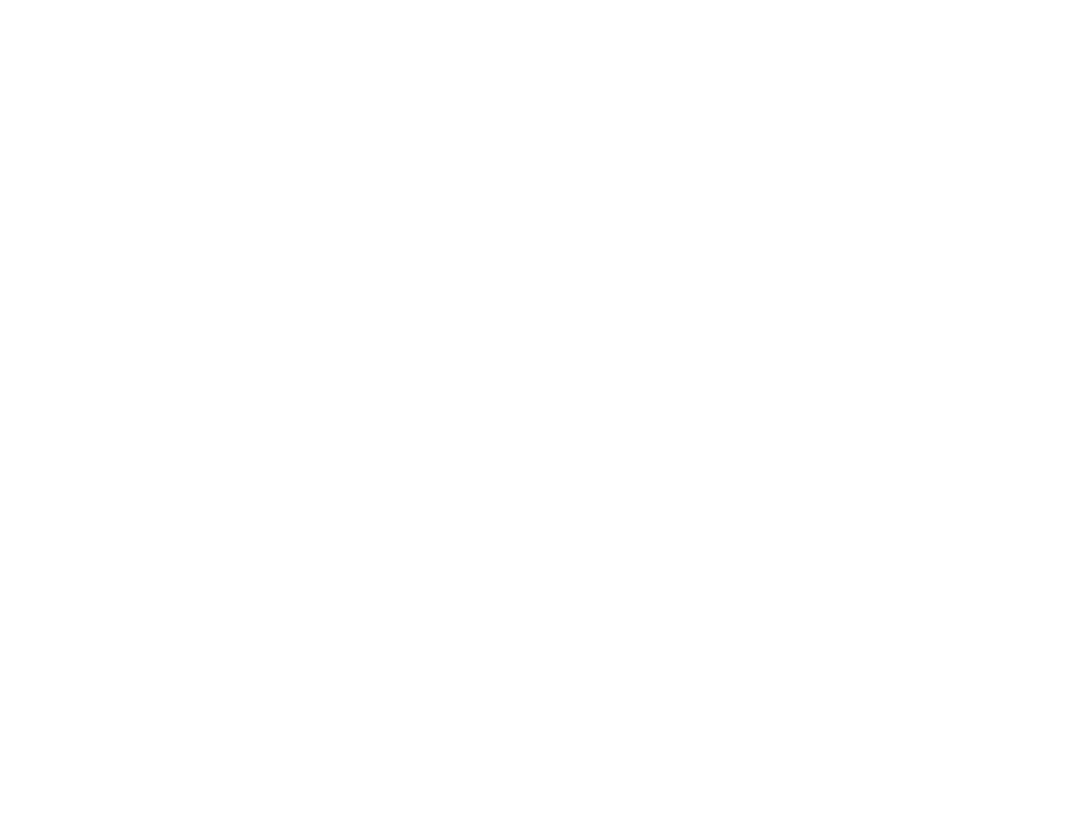
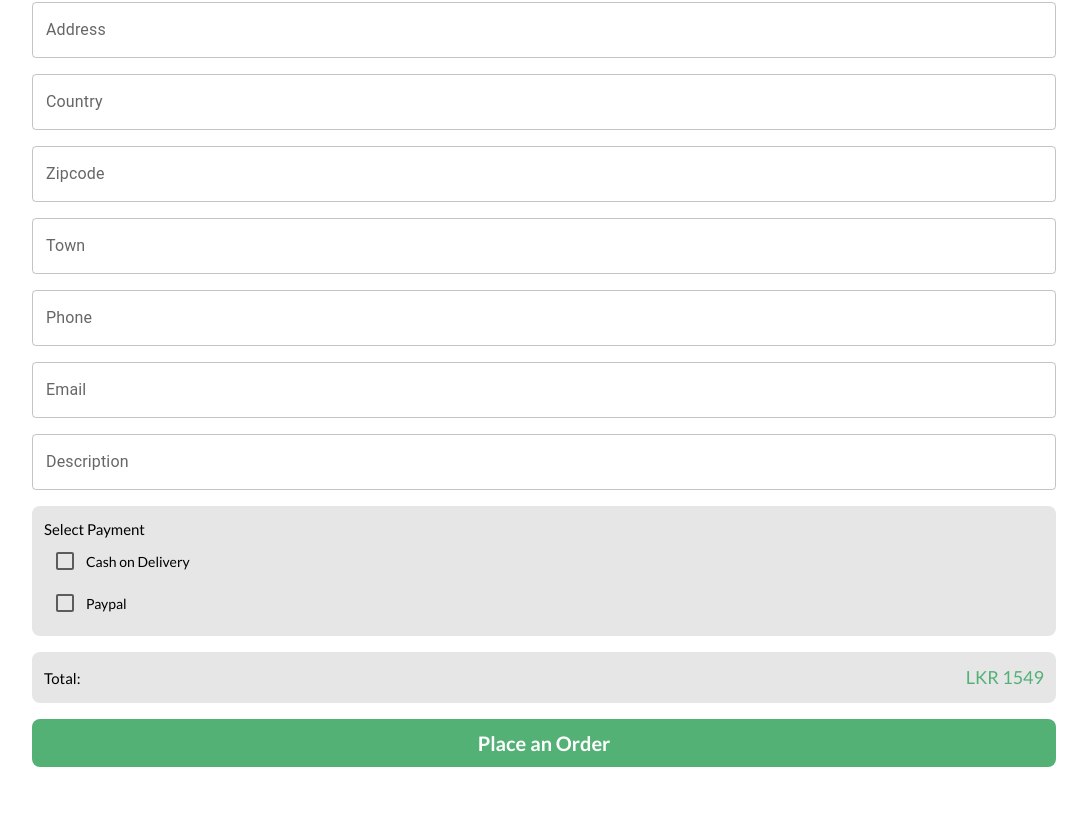
Before and after one commit to PraveenAththanayake/Green_Supermarket, a React (Vite) app in the folder frontend/: page /checkout in a window 1280 px wide. Before the commit this address had no page. Shown: the part 601-1420 px from the top of the page, without its empty margins (96-1183 px from the left). Before the commit the page ends 800 px from the top, so only its background shows below. Built offline with nearby package versions, Linux system fonts and the light colour scheme.

Commit message:
Created checkout page

```diff
--- a/frontend/src/App.tsx
+++ b/frontend/src/App.tsx
@@ -7,6 +7,7 @@
 import Login from "./pages/auth/Login";
 import Register from "./pages/auth/Register";
 import { isUserLoggedIn } from "./services/auth/AuthService";
+import Checkout from "./pages/client/checkout/Checkout";
 
 const AdminLayout = lazy(() => import("./pages/admin/AdminLayout"));
 const TopSales = lazy(() => import("./pages/client/topsales/TopSales"));
@@ -53,6 +54,7 @@
           />
           <Route path="/topsaver" element={<TopSales />} />
           <Route path="/cart" element={<Cart />} />
+          <Route path="/checkout" element={<Checkout />} />
         </Routes>
       </Suspense>
     </div>
--- a/frontend/src/pages/client/checkout/Checkout.tsx
+++ b/frontend/src/pages/client/checkout/Checkout.tsx
@@ -1,7 +1,139 @@
+import { useForm, Controller } from "react-hook-form";
+import { yupResolver } from "@hookform/resolvers/yup";
+import { Checkbox, TextField } from "@mui/material";
 import ClientLayout from "../ClientLayout";
+import * as yup from "yup";
+import { useState } from "react";
 
-const checkout = () => {
-  return <ClientLayout>checkout</ClientLayout>;
+const schema = yup.object().shape({
+  firstName: yup.string().required("First Name is required"),
+  lastName: yup.string().required("Last Name is required"),
+  companyName: yup.string(),
+  address: yup.string().required("Address is required"),
+  country: yup.string().required("Country is required"),
+  zipcode: yup.string().required("Zipcode is required"),
+  town: yup.string().required("Town is required"),
+  phone: yup.string().required("Phone is required"),
+  email: yup.string().email("Invalid email").required("Email is required"),
+  description: yup.string(),
+});
+
+const Checkout = () => {
+  const {
+    handleSubmit,
+    control,
+    formState: { errors },
+  } = useForm({
+    resolver: yupResolver(schema),
+  });
+
+  const [selectedPaymentMethod, setSelectedPaymentMethod] = useState("");
+  const [totalPrice, setTotalPrice] = useState(1549.0); // Set the default total price
+
+  const handlePaymentMethodChange = (event) => {
+    setSelectedPaymentMethod(event.target.value);
+  };
+
+  const onSubmit = (data) => {
+    console.log({
+      ...data,
+      paymentMethod: selectedPaymentMethod,
+      totalPrice: totalPrice,
+    });
+    // Add your logic to handle form submission with the selected payment method and total price
+  };
+
+  return (
+    <ClientLayout>
+      <div className="w-full mb-20 flexCenter mt-14">
+        <div className="max-w-[1120px] flexCenter flex-col">
+          <h1 className="text-3xl font-semibold text-center md:text-6xl">
+            Checkout
+          </h1>
+          <form
+            className="flex-col flexCenter lg:flexCenter"
+            onSubmit={handleSubmit(onSubmit)}
+          >
+            <div className="w-full">
+              <h2 className="mb-4 text-2xl font-semibold text-center">
+                Billing Details
+              </h2>
+              <div className="flex flex-col gap-4">
+                {Object.keys(schema.fields).map((fieldName, index) => (
+                  <div key={index} className="w-[80vw]">
+                    <Controller
+                      name={
+                        fieldName as
+                          | "address"
+                          | "firstName"
+                          | "lastName"
+                          | "companyName"
+                          | "country"
+                          | "zipcode"
+                          | "town"
+                          | "phone"
+                          | "email"
+                          | "description"
+                      }
+                      control={control}
+                      defaultValue=""
+                      render={({ field }) => (
+                        <TextField
+                          {...field}
+                          label={fieldName
+                            .replace(/([A-Z])/g, " $1")
+                            .replace(/^./, (str) => str.toUpperCase())}
+                          variant="outlined"
+                          className="w-full"
+                          error={!!errors[fieldName as keyof typeof errors]}
+                          helperText={
+                            errors[fieldName as keyof typeof errors]?.message
+                          }
+                        />
+                      )}
+                    />
+                  </div>
+                ))}
+              </div>
+            </div>
+            <div className="w-[80vw] max-h-[157px] bg-gray/20 rounded-md p-3 mt-4">
+              <h2 className="text-base font-normal">Select Payment</h2>
+              <div className="flex flex-row items-center">
+                <Checkbox
+                  checked={selectedPaymentMethod === "Cash on Delivery"}
+                  onChange={handlePaymentMethodChange}
+                  inputProps={{ "aria-label": "controlled" }}
+                  value="Cash on Delivery"
+                />
+                <span className="text-sm">Cash on Delivery</span>
+              </div>
+              <div className="flex flex-row items-center">
+                <Checkbox
+                  checked={selectedPaymentMethod === "Paypal"}
+                  onChange={handlePaymentMethodChange}
+                  inputProps={{ "aria-label": "controlled" }}
+                  value="Paypal"
+                />
+                <span className="text-sm">Paypal</span>
+              </div>
+            </div>
+            <div className="w-[80vw] max-h-[157px] bg-gray/20 rounded-md p-3 mt-4 flexBetween text-2xl">
+              <h2 className="text-base text-2xl font-normal">Total:</h2>
+              <span className="text-2xl text-customGreen">
+                LKR {totalPrice}
+              </span>
+            </div>
+            <button
+              type="submit"
+              className="w-[80vw] bg-customGreen text-4xl font-semibold h-12 rounded-md mt-4 text-white "
+            >
+              Place an Order
+            </button>
+          </form>
+        </div>
+      </div>
+    </ClientLayout>
+  );
 };
 
-export default checkout;
+export default Checkout;
```
